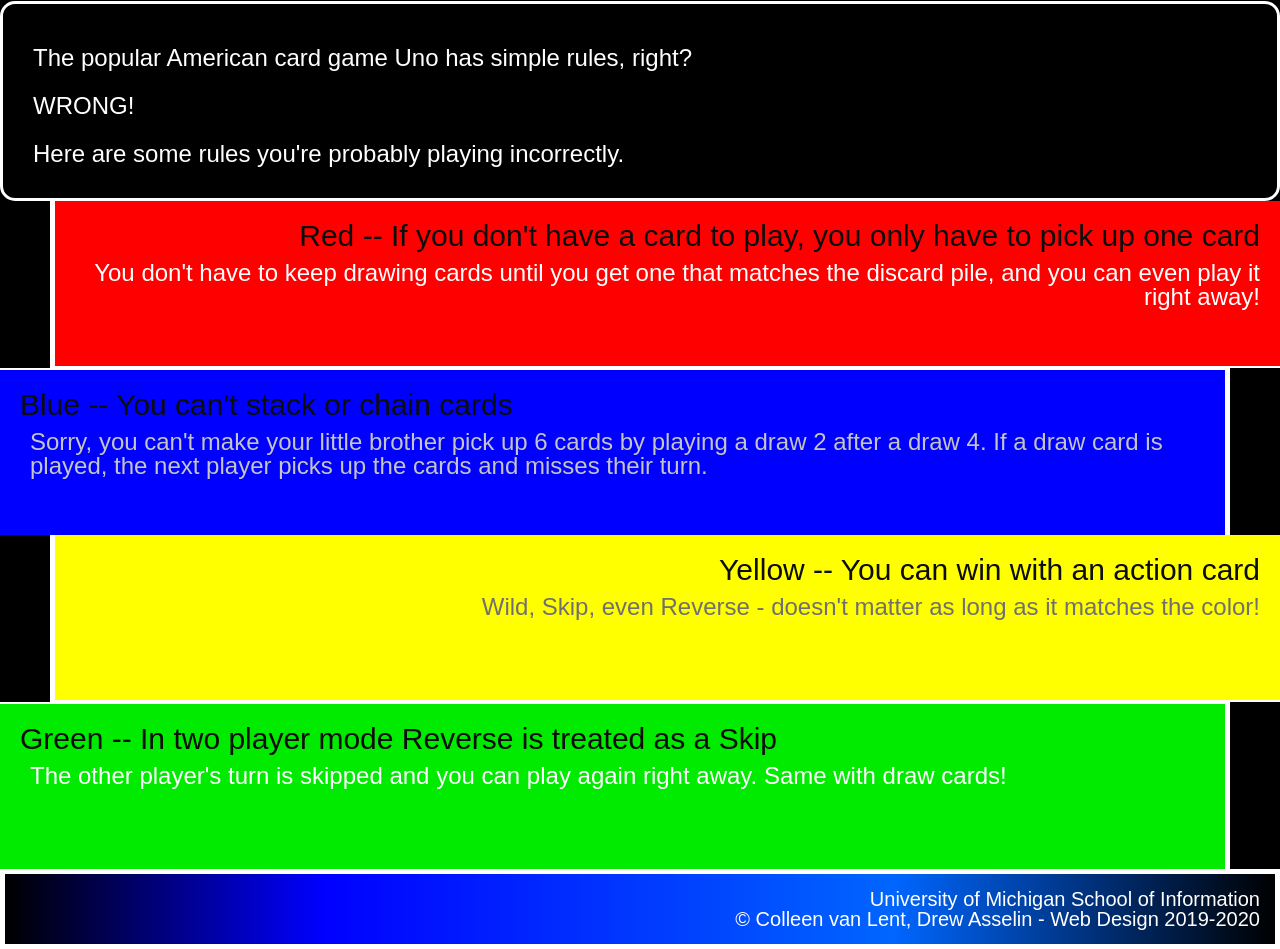
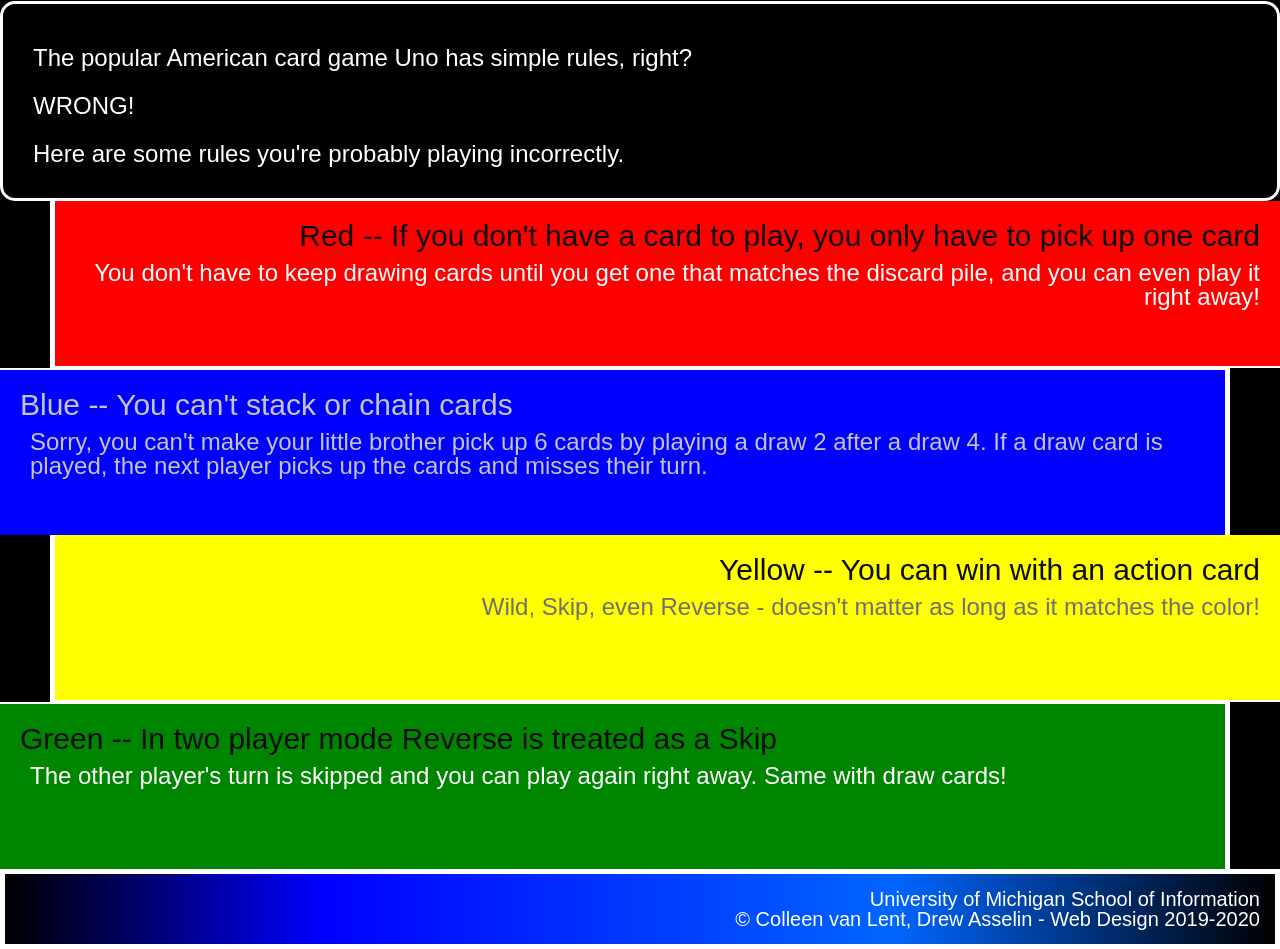
Before and after one commit to Jmartzz/hw2-w25, a plain HTML site: page index.html in a window 1280 px wide. Shown: the part 307-1256 px from the top of the page. Drawn offline with Linux system fonts and the light colour scheme.

Commit message:
Add files via upload

```diff
--- a/css/style.css
+++ b/css/style.css
@@ -65,6 +65,10 @@ div.blue{
     border-color: #ffffff;
     color:#C4C4C4;
 }
+div.blue h2,
+div.blue p {
+    color: #C4C4C4;
+}
 div.yellow{
     background-color: #FFFF00;
     text-align: right;
@@ -77,7 +81,7 @@ div.yellow{
     color:#707070;
 }
 div.green{/*13*/
-    background-color: #00EB00;
+    background-color:  #008500;
     text-align: left;
     margin-right: 50px;
     border-width:2px 5px 0px 0px;
```
